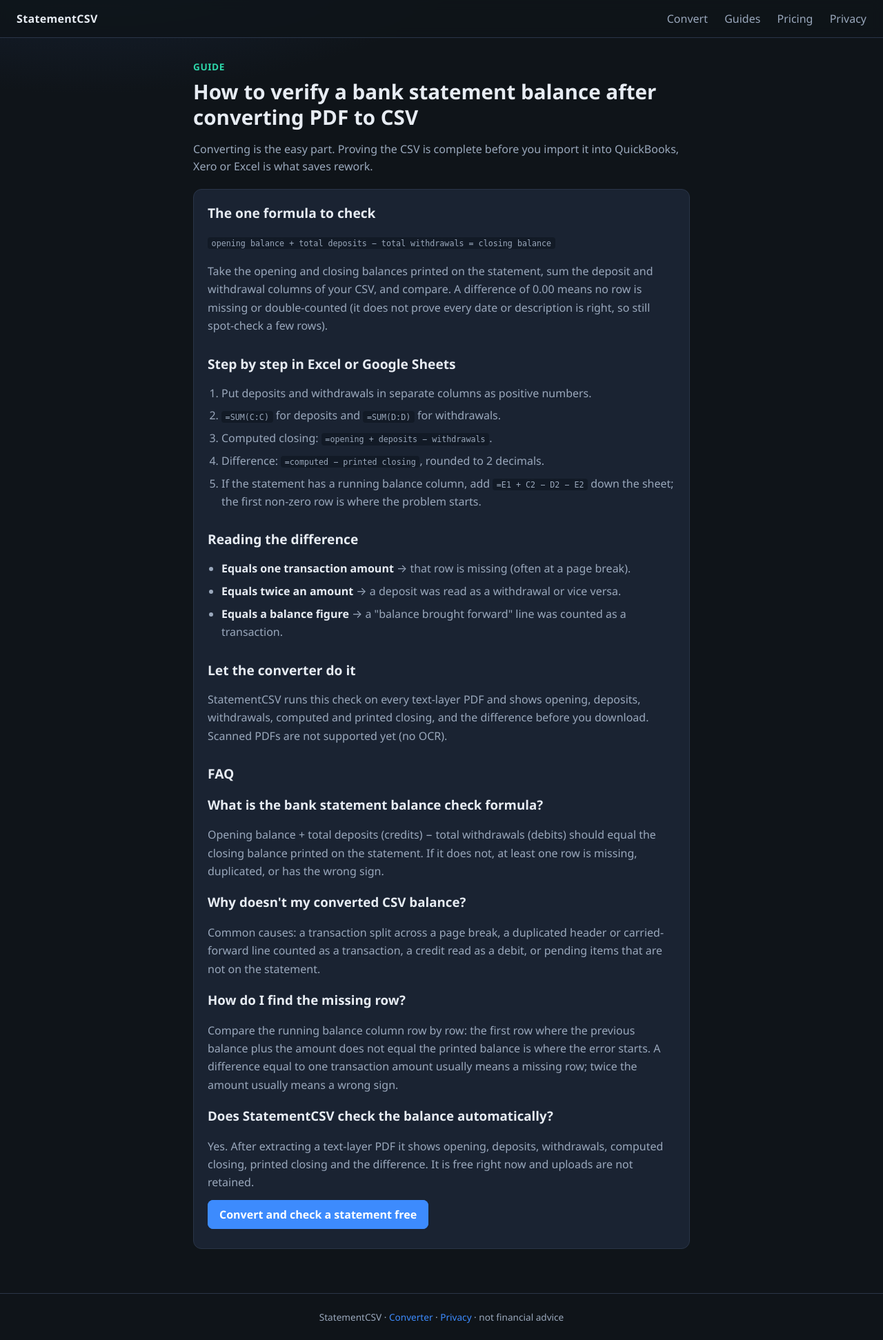
After one commit to bobobo2026/statement-csv, a Flask app: page /guides/verify-bank-statement-balance in a window 1280 px wide. The commit adds this page. Shown: the whole page at 69% size. Run offline with Flask 3, Linux system fonts and the light colour scheme.

Commit message:
BOB-25: adblock-safe /api/e + server upload counter, prominent download CTA, balance-verify guide

```diff
--- a/app.py
+++ b/app.py
@@ -22,6 +22,7 @@ _ALLOWED_EVENTS = frozenset(
     {
         "page_view",
         "file_selected",
+        "upload_received",
         "parse_ok",
         "parse_fail",
         "download_csv",
@@ -175,6 +176,11 @@ def guide_subscription_frustration():
     return render_template("guides/why-subscription-converters-frustrate-bookkeepers.html")
 
 
+@app.get("/guides/verify-bank-statement-balance")
+def guide_verify_balance():
+    return render_template("guides/verify-bank-statement-balance.html")
+
+
 @app.get("/guides/bank-statement-pdf-to-excel-quickbooks")
 def guide_quickbooks_excel():
     bump("page_view")
@@ -199,10 +205,11 @@ def api_config():
     )
 
 
-@app.post("/api/event")
+@app.post("/api/e")
+@app.post("/api/event")  # legacy path (kept for cached JS)
 def api_event():
     """Client-side funnel pings. Aggregate counts only — no filenames or PDF data."""
-    data = request.get_json(silent=True) or {}
+    data = request.get_json(silent=True, force=True) or {}
     event = (data.get("event") or "").strip()
     if event not in _ALLOWED_EVENTS:
         return jsonify({"ok": False, "message": "unknown event"}), 400
@@ -219,6 +226,8 @@ def api_stats():
 
 @app.post("/api/parse")
 def api_parse():
+    # Server-side counter: independent of client JS / ad blockers.
+    bump("upload_received")
     if "file" not in request.files:
         bump("parse_fail")
         return jsonify({"ok": False, "message": "No file uploaded."}), 400
@@ -301,6 +310,7 @@ def sitemap_xml():
         ("https://statementcsv.spacebit.qzz.io/privacy", "0.4", "yearly"),
         ("https://statementcsv.spacebit.qzz.io/guides", "0.8", "weekly"),
         ("https://statementcsv.spacebit.qzz.io/guides/bank-statement-to-csv", "0.9", "weekly"),
+        ("https://statementcsv.spacebit.qzz.io/guides/verify-bank-statement-balance", "0.8", "monthly"),
         (
             "https://statementcsv.spacebit.qzz.io/guides/why-subscription-converters-frustrate-bookkeepers",
             "0.7",
--- a/static/style.css
+++ b/static/style.css
@@ -186,3 +186,6 @@ code { background: #121a26; padding: .1rem .35rem; border-radius: 4px; font-size
 .guide-list { list-style: none; padding: 0; margin: 0; }
 .guide-list li { padding: 0.75rem 0; border-bottom: 1px solid var(--line); }
 .guide-list li:last-child { border-bottom: none; }
+
+.download-hero{display:flex;flex-wrap:wrap;gap:12px;align-items:center;margin-bottom:16px}
+.btn-big{font-size:1.15rem;padding:14px 28px;min-width:240px}
--- a/templates/guides/index.html
+++ b/templates/guides/index.html
@@ -44,6 +44,10 @@
           <a href="/guides/why-subscription-converters-frustrate-bookkeepers"><strong>Why subscription converters frustrate bookkeepers</strong></a>
           <span class="muted"> — pay-per-use thinking and free alternatives.</span>
         </li>
+        <li>
+          <a href="/guides/verify-bank-statement-balance"><strong>How to verify a bank statement balance after converting</strong></a>
+          <span class="muted"> — formula, Excel steps, finding the missing row.</span>
+        </li>
       </ul>
       <p style="margin-top:1.25rem"><a class="btn primary" href="/#upload-card">Convert a statement free</a></p>
     </section>
--- /dev/null
+++ b/templates/guides/verify-bank-statement-balance.html
@@ -0,0 +1,104 @@
+<!DOCTYPE html>
+<html lang="en">
+<head>
+  <meta charset="utf-8" />
+  <meta name="viewport" content="width=device-width, initial-scale=1" />
+  <title>How to Verify a Bank Statement Balance After Converting PDF to CSV — StatementCSV</title>
+  <meta name="description" content="Check opening balance + deposits − withdrawals = closing balance after converting a bank statement PDF to CSV or Excel, and find missing or duplicated rows." />
+  <link rel="canonical" href="https://statementcsv.spacebit.qzz.io/guides/verify-bank-statement-balance" />
+  <meta property="og:type" content="article" />
+  <meta property="og:url" content="https://statementcsv.spacebit.qzz.io/guides/verify-bank-statement-balance" />
+  <meta property="og:title" content="How to Verify a Bank Statement Balance After Converting PDF to CSV — StatementCSV" />
+  <meta property="og:description" content="Check opening balance + deposits − withdrawals = closing balance after converting a bank statement PDF to CSV or Excel, and find missing or duplicated rows." />
+  <meta property="og:site_name" content="StatementCSV" />
+  <meta name="twitter:card" content="summary" />
+  <meta name="twitter:title" content="How to Verify a Bank Statement Balance After Converting PDF to CSV — StatementCSV" />
+  <meta name="twitter:description" content="Check opening balance + deposits − withdrawals = closing balance after converting a bank statement PDF to CSV or Excel, and find missing or duplicated rows." />
+  <link rel="stylesheet" href="/static/style.css" />
+  <script type="application/ld+json">
+{
+ "@context": "https://schema.org",
+ "@type": "FAQPage",
+ "mainEntity": [
+  {
+   "@type": "Question",
+   "name": "What is the bank statement balance check formula?",
+   "acceptedAnswer": {
+    "@type": "Answer",
+    "text": "Opening balance + total deposits (credits) \u2212 total withdrawals (debits) should equal the closing balance printed on the statement. If it does not, at least one row is missing, duplicated, or has the wrong sign."
+   }
+  },
+  {
+   "@type": "Question",
+   "name": "Why doesn't my converted CSV balance?",
+   "acceptedAnswer": {
+    "@type": "Answer",
+    "text": "Common causes: a transaction split across a page break, a duplicated header or carried-forward line counted as a transaction, a credit read as a debit, or pending items that are not on the statement."
+   }
+  },
+  {
+   "@type": "Question",
+   "name": "How do I find the missing row?",
+   "acceptedAnswer": {
+    "@type": "Answer",
+    "text": "Compare the running balance column row by row: the first row where the previous balance plus the amount does not equal the printed balance is where the error starts. A difference equal to one transaction amount usually means a missing row; twice the amount usually means a wrong sign."
+   }
+  },
+  {
+   "@type": "Question",
+   "name": "Does StatementCSV check the balance automatically?",
+   "acceptedAnswer": {
+    "@type": "Answer",
+    "text": "Yes. After extracting a text-layer PDF it shows opening, deposits, withdrawals, computed closing, printed closing and the difference. It is free right now and uploads are not retained."
+   }
+  }
+ ]
+}
+</script>
+</head>
+<body>
+  <header class="top">
+    <div class="brand"><a href="/" style="color:inherit;text-decoration:none">StatementCSV</a></div>
+    <nav>
+      <a href="/#upload-card">Convert</a>
+      <a href="/guides">Guides</a>
+      <a href="/pricing">Pricing</a>
+      <a href="/privacy">Privacy</a>
+    </nav>
+  </header>
+
+  <main class="wrap guide">
+    <p class="kicker">Guide</p>
+    <h1>How to verify a bank statement balance after converting PDF to CSV</h1>
+    <p class="lead">Converting is the easy part. Proving the CSV is complete before you import it into QuickBooks, Xero or Excel is what saves rework.</p>
+    <section class="card guide-body">
+      <h2>The one formula to check</h2>
+      <p><code>opening balance + total deposits − total withdrawals = closing balance</code></p>
+      <p>Take the opening and closing balances printed on the statement, sum the deposit and withdrawal columns of your CSV, and compare. A difference of 0.00 means no row is missing or double-counted (it does not prove every date or description is right, so still spot-check a few rows).</p>
+      <h2>Step by step in Excel or Google Sheets</h2>
+      <ol>
+        <li>Put deposits and withdrawals in separate columns as positive numbers.</li>
+        <li><code>=SUM(C:C)</code> for deposits and <code>=SUM(D:D)</code> for withdrawals.</li>
+        <li>Computed closing: <code>=opening + deposits − withdrawals</code>.</li>
+        <li>Difference: <code>=computed − printed closing</code>, rounded to 2 decimals.</li>
+        <li>If the statement has a running balance column, add <code>=E1 + C2 − D2 − E2</code> down the sheet; the first non-zero row is where the problem starts.</li>
+      </ol>
+      <h2>Reading the difference</h2>
+      <ul>
+        <li><strong>Equals one transaction amount</strong> → that row is missing (often at a page break).</li>
+        <li><strong>Equals twice an amount</strong> → a deposit was read as a withdrawal or vice versa.</li>
+        <li><strong>Equals a balance figure</strong> → a "balance brought forward" line was counted as a transaction.</li>
+      </ul>
+      <h2>Let the converter do it</h2>
+      <p>StatementCSV runs this check on every text-layer PDF and shows opening, deposits, withdrawals, computed and printed closing, and the difference before you download. Scanned PDFs are not supported yet (no OCR).</p>
+      <h2>FAQ</h2>
+      <h3>What is the bank statement balance check formula?</h3><p>Opening balance + total deposits (credits) − total withdrawals (debits) should equal the closing balance printed on the statement. If it does not, at least one row is missing, duplicated, or has the wrong sign.</p><h3>Why doesn't my converted CSV balance?</h3><p>Common causes: a transaction split across a page break, a duplicated header or carried-forward line counted as a transaction, a credit read as a debit, or pending items that are not on the statement.</p><h3>How do I find the missing row?</h3><p>Compare the running balance column row by row: the first row where the previous balance plus the amount does not equal the printed balance is where the error starts. A difference equal to one transaction amount usually means a missing row; twice the amount usually means a wrong sign.</p><h3>Does StatementCSV check the balance automatically?</h3><p>Yes. After extracting a text-layer PDF it shows opening, deposits, withdrawals, computed closing, printed closing and the difference. It is free right now and uploads are not retained.</p>
+      <p style="margin-top:1.25rem"><a class="btn primary" href="/#upload-card">Convert and check a statement free</a></p>
+    </section>
+  </main>
+
+  <footer class="foot">
+    <span>StatementCSV · <a href="/">Converter</a> · <a href="/privacy">Privacy</a> · not financial advice</span>
+  </footer>
+</body>
+</html>
```
Also changed, not shown: static/app.js (+10 -6 lines), templates/index.html (+6 -2 lines).
